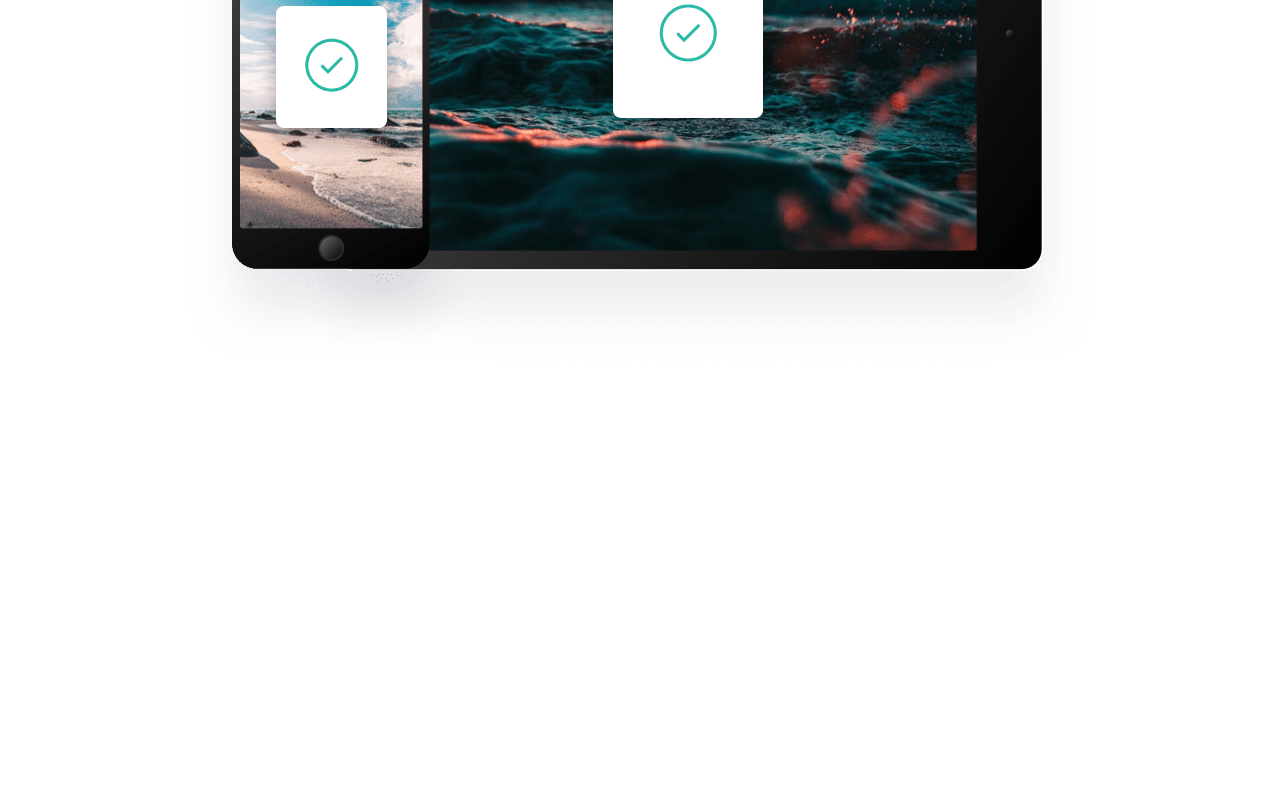
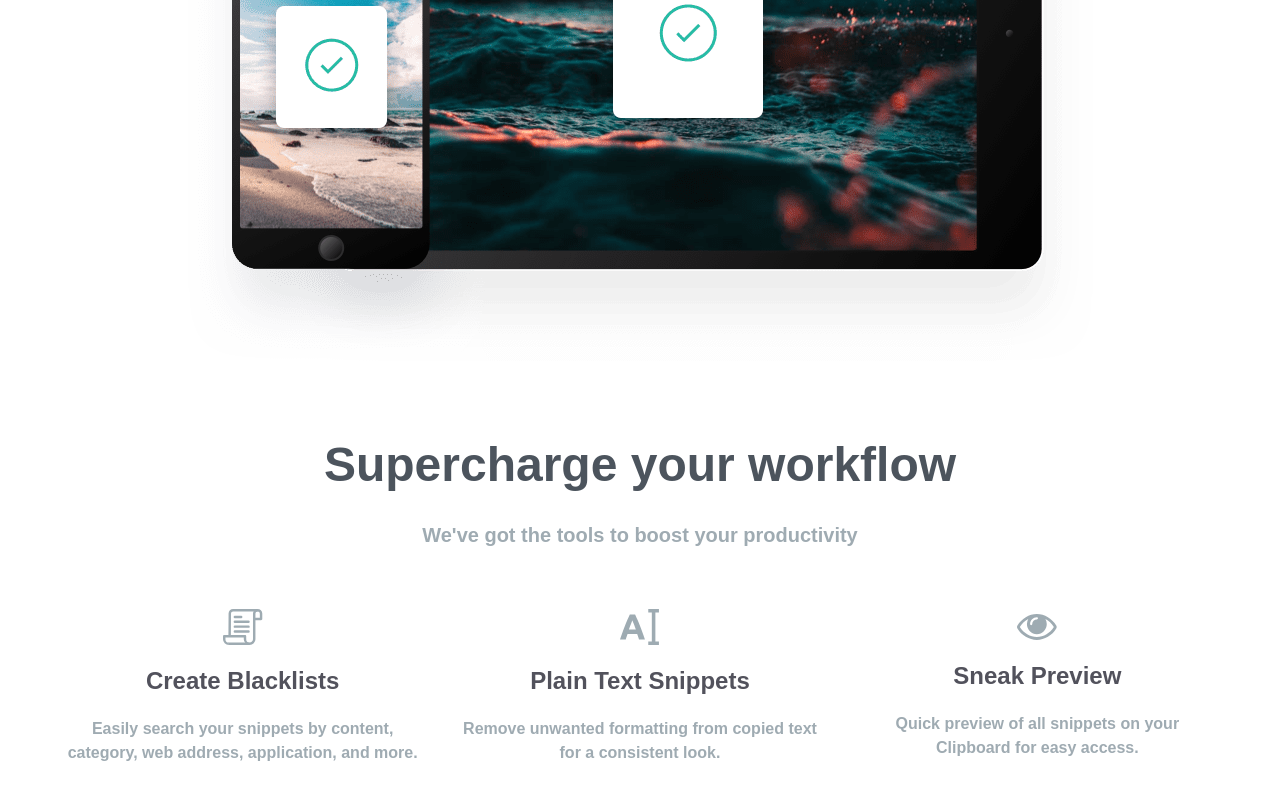
Before and after one commit to Abdouxone/mini-projects, a Next.js app: page /clipboard in a window 1280 px wide. Shown: the part 2250-3050 px from the top of the page. Before the commit the page ends 2611 px from the top, so only its background shows below. Built offline with nearby package versions, Linux system fonts and the light colour scheme; a web font is replaced by a local one.

Commit message:
Adding section 6

```diff
--- a/app/clipboard/page.tsx
+++ b/app/clipboard/page.tsx
@@ -96,10 +96,66 @@ export default function page() {
           </p>
         </div>
 
-        <img src="/clipboard/images/image-devices.png" alt="" className="" />
+        <img
+          src="/clipboard/images/image-devices.png"
+          alt=""
+          className="px-5"
+        />
       </div>
 
       {/* Section 5 */}
+
+      <div className="flex flex-col items-center space-y-15 justify-center mt-10 p-10">
+        <div className="font-bai text-center">
+          <h3>Supercharge your workflow</h3>
+          <p>We've got the tools to boost your productivity</p>
+        </div>
+
+        <div className="flex flex-col w-full max-w-6xl md:space-x-10 md:flex-row space-y-13 md:space-y-0  font-bai text-center items-center justify-center ">
+          <div className="flex flex-col items-center justify-center space-y-5">
+            <img
+              src="/clipboard/images/icon-blacklist.svg"
+              className="w-10"
+              alt=""
+            />
+            <h1 className="text-2xl font-semibold text-zinc-600">
+              Create Blacklists
+            </h1>
+            <p className="text-base max-w-sm">
+              Easily search your snippets by content, category, web address,
+              application, and more.
+            </p>
+          </div>
+          {/* item 2 */}
+          <div className="flex flex-col items-center justify-center space-y-5">
+            <img
+              src="/clipboard/images/icon-text.svg"
+              className="w-10"
+              alt=""
+            />
+            <h1 className="text-2xl font-semibold text-zinc-600">
+              Plain Text Snippets
+            </h1>
+            <p className="text-base  max-w-sm">
+              Remove unwanted formatting from copied text for a consistent look.
+            </p>
+          </div>
+          {/* item 3 */}
+          <div className="flex flex-col items-center justify-center space-y-5">
+            <img
+              src="/clipboard/images/icon-preview.svg"
+              className="w-10"
+              alt=""
+            />
+            <h1 className="text-2xl font-semibold text-zinc-600">
+              Sneak Preview
+            </h1>
+            <p className="text-base max-w-sm">
+              Quick preview of all snippets on your Clipboard for easy access.
+            </p>
+          </div>
+        </div>
+      </div>
     </div>
   );
 }
--- a/app/layout.tsx
+++ b/app/layout.tsx
@@ -25,8 +25,8 @@ const geistMono = Geist_Mono({
 });
 
 export const metadata: Metadata = {
-  title: "Create Next App",
-  description: "Generated by create next app",
+  title: "Mini Projects",
+  description: "A sandbox for front-end mini projects",
 };
 
 export default function RootLayout({
```
